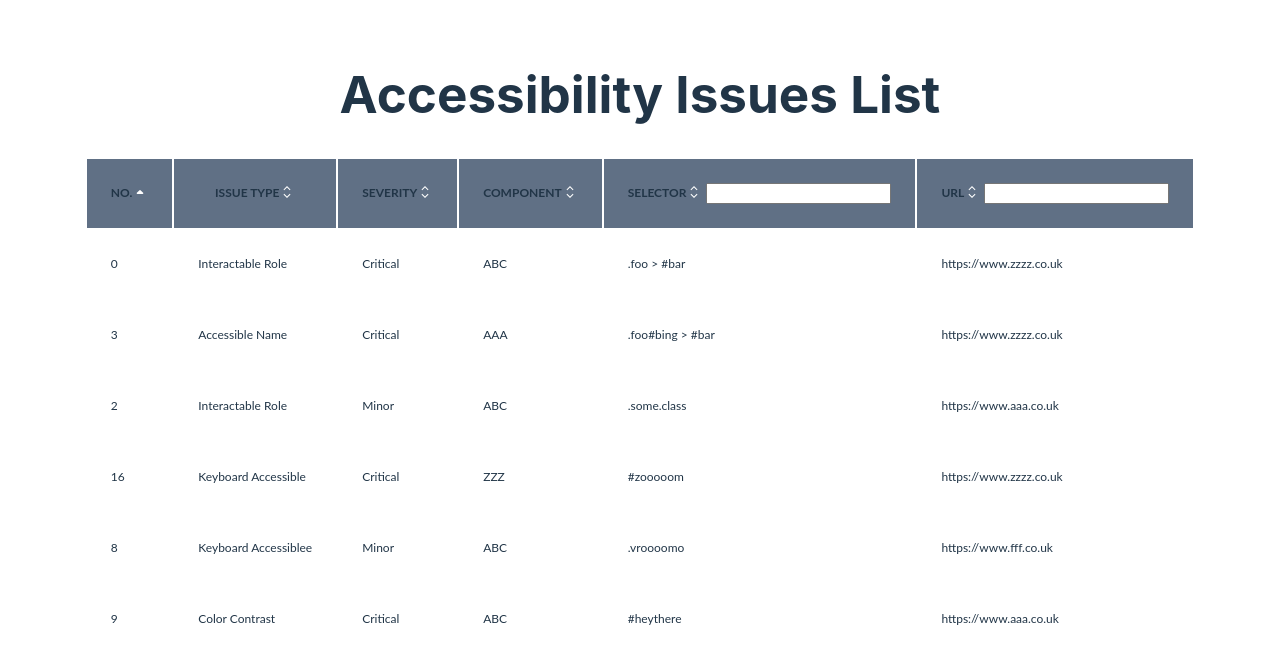
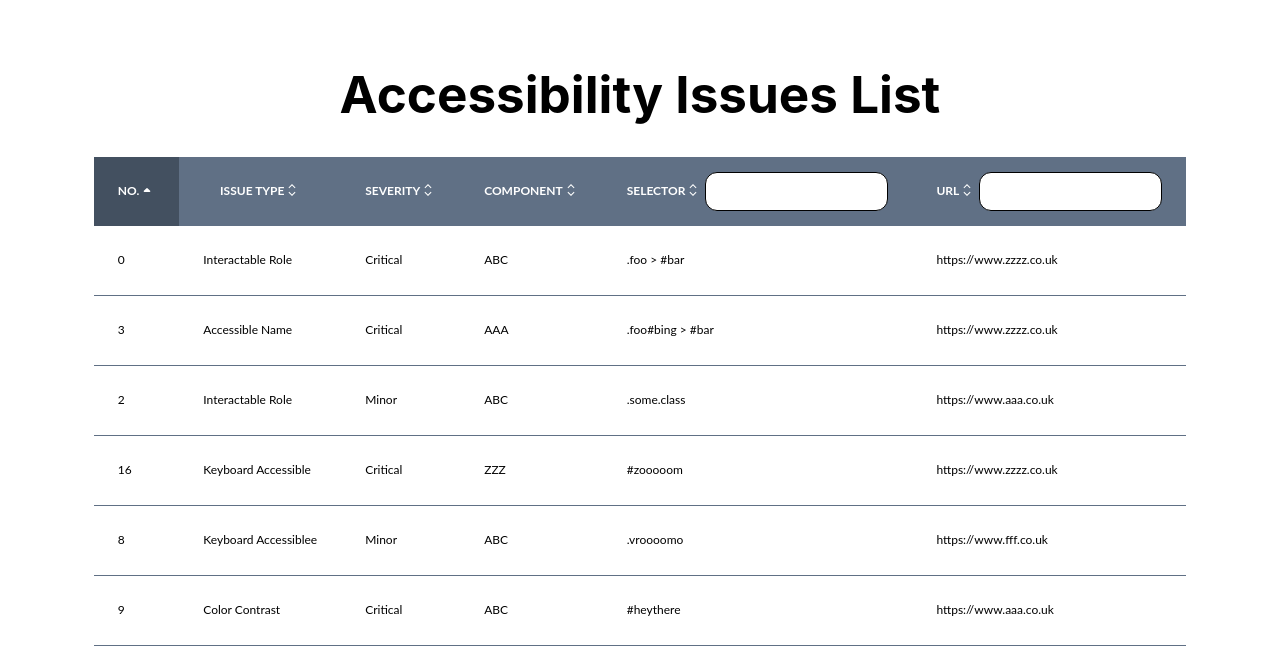
Before and after one commit to vardan-arm/accessible-table, a React (Vite) app: page / in a window 1280 px wide. Shown: the top 664 px of the page. Built offline with nearby package versions, Linux system fonts and the light colour scheme.

Commit message:
feat: correct styling

```diff
--- /dev/null
+++ b/src/components/SearchInput.styled.tsx
@@ -0,0 +1,11 @@
+import styled from "styled-components";
+
+export const SearchInputContainerStyled = styled.div`
+    border-radius: 12px;
+`
+
+export const SearchInputStyled = styled.input`
+    height: 35px;
+    border-radius: 12px;
+    border: 1px solid;
+`;
--- a/src/components/SearchInput.tsx
+++ b/src/components/SearchInput.tsx
@@ -1,4 +1,5 @@
 import {useState} from "react";
+import {SearchInputContainerStyled, SearchInputStyled} from "./SearchInput.styled.tsx";
 
 interface IProps {
   onChange: (value: string) => void;
@@ -18,9 +19,9 @@ const SearchInput = ({onChange}: IProps) => {
   };
 
   return (
-    <div>
-      <input value={value} onChange={handleChange} />
-    </div>
+    <SearchInputContainerStyled>
+      <SearchInputStyled value={value} onChange={handleChange} />
+    </SearchInputContainerStyled>
   )
 }
 
--- a/src/components/table.styled.ts
+++ b/src/components/table.styled.ts
@@ -6,16 +6,18 @@ export const tableGenericCellStyle = css`
     font-family: 'Lato', sans-serif;
 `
 
-export const HeaderCellStyled = styled.th`
+export const TableStyled = styled.table`
+    border-collapse: collapse;
+`;
+export const HeaderCellStyled = styled.th<{isSorted: boolean}>`
     ${tableGenericCellStyle};
 
-    background-color: #607085;
+    color: white;
+    background-color: ${props => props.isSorted ? '#435060' : '#607085'};
     text-transform: uppercase;
     padding: 12px 24px;
     text-align: left;
-
     place-items: center;
-    // TODO: update background for sorting column
 `
 export const HeaderCellSortableContainerStyled = styled.div`
     display: flex;
@@ -45,3 +47,7 @@ export const SortIconStyled = styled.img`
     width: 16px;
     height: 16px;
 `;
+
+export const TableRowStyled = styled.tr`
+    border-bottom: 1px solid #607085;
+`
--- a/src/components/table.tsx
+++ b/src/components/table.tsx
@@ -5,7 +5,9 @@ import {
   BodyCellStyled,
   HeaderCellContainerStyled,
   HeaderCellSortableContainerStyled,
-  HeaderCellStyled
+  HeaderCellStyled,
+  TableRowStyled,
+  TableStyled
 } from "./table.styled.ts";
 import SortIcon from "./SortIcon.tsx";
 import SearchInput from "./SearchInput.tsx";
@@ -78,14 +80,15 @@ const Table = ({data, columnNamesMap, searchableColumns = []}: IProps) => {
 
   return (
     <div>
-      <table>
+      <TableStyled>
         <thead>
         <tr>
           {headers.map((headerItem, index) => {
+            const isColumnSorted = sortingColumnIndex === index;
             const isColumnSearchable = searchableColumns.includes(headerItem);
 
             return (
-              <HeaderCellStyled key={index} scope="col">
+              <HeaderCellStyled key={index} scope="col" isSorted={isColumnSorted}>
                 <HeaderCellContainerStyled>
                   <HeaderCellSortableContainerStyled
                     onClick={() => handleSortClick(index)}
@@ -95,7 +98,7 @@ const Table = ({data, columnNamesMap, searchableColumns = []}: IProps) => {
                     {columnNamesMap[headerItem]}
                     <SortIcon
                       index={index}
-                      isAlreadySorted={sortingColumnIndex === index}
+                      isAlreadySorted={isColumnSorted}
                       isSortingDirectionAsc={isSortingDirectionAsc}
                       onClick={() => handleSortClick(index)}
                     />
@@ -112,7 +115,7 @@ const Table = ({data, columnNamesMap, searchableColumns = []}: IProps) => {
 
         <tbody>
         {sortedAndFilteredData.map((singleItem, index) => (
-            <tr key={index}>
+            <TableRowStyled key={index}>
               {
                 headers.map((headerItem, columnIndex) => {
                   return <BodyCellStyled
@@ -123,11 +126,11 @@ const Table = ({data, columnNamesMap, searchableColumns = []}: IProps) => {
                   </BodyCellStyled>
                 })
               }
-            </tr>
+            </TableRowStyled>
           )
         )}
         </tbody>
-      </table>
+      </TableStyled>
     </div>
   )
 }
--- a/src/index.css
+++ b/src/index.css
@@ -34,34 +34,9 @@ h1 {
   line-height: 1.1;
 }
 
-/*button {
-  border-radius: 8px;
-  border: 1px solid transparent;
-  padding: 0.6em 1.2em;
-  font-size: 1em;
-  font-weight: 500;
-  font-family: inherit;
-  background-color: #1a1a1a;
-  cursor: pointer;
-  transition: border-color 0.25s;
-}
-button:hover {
-  border-color: #646cff;
-}
-button:focus,
-button:focus-visible {
-  outline: 4px auto -webkit-focus-ring-color;
-}*/
-
 @media (prefers-color-scheme: light) {
   :root {
-    color: #213547;
     background-color: #ffffff;
-  }
-  a:hover {
-    color: #747bff;
-  }
-  button {
-    background-color: #f9f9f9;
+    color: black;
   }
 }
```
